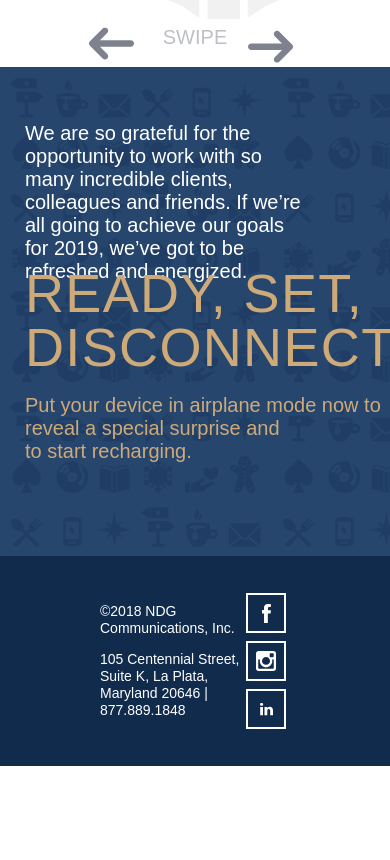
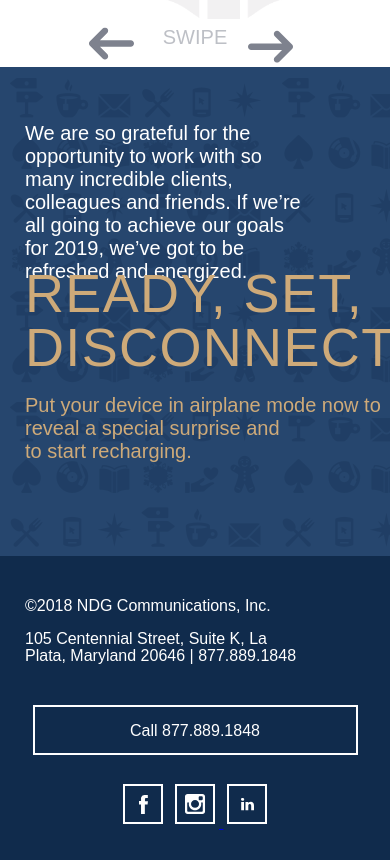
Before and after one commit to mbrowerNDG/holiday-offline, a website: page app/index.html in a window 390 px wide. Shown: the part 355-1215 px from the top of the page. Before the commit the page ends 1121 px from the top, so only its background shows below. Drawn offline with nearby package versions, Linux system fonts and the light colour scheme; no server answers; a web font is replaced by a local one.

Commit message:
finished mobile footer styles

```diff
--- a/app/index.html
+++ b/app/index.html
@@ -21,7 +21,7 @@
 <body class="">
   <div class="container" id="hideContent">
     <div class="slider-wrapper">
-      <div class="carousel" data-flickity='{ "fullscreen": true,"pageDots": false, "wrapAround": true, "arrowShape": "M0.541,32.7493 C0.526,32.7843 0.521,32.8213 0.507,32.8563 C0.189,33.6663 0,34.5413 0,35.4633 C0,36.3853 0.189,37.2603 0.507,38.0693 C0.521,38.1043 0.526,38.1423 0.541,38.1773 C0.904,39.0593 1.433,39.8533 2.097,40.5183 L30.413,68.8333 C33.203,71.6243 37.723,71.6243 40.513,68.8333 C43.304,66.0433 43.304,61.5233 40.513,58.7333 L24.386,42.6053 L92.857,42.6053 C96.803,42.6053 100,39.4063 100,35.4633 C100,31.5203 96.803,28.3203 92.857,28.3203 L24.386,28.3203 L40.513,12.1923 C43.304,9.4023 43.304,4.8833 40.513,2.0933 C39.118,0.6973 37.291,0.0003 35.463,0.0003 C33.636,0.0003 31.808,0.6973 30.413,2.0933 L2.097,30.4083 C1.433,31.0723 0.904,31.8673 0.541,32.7493" }'>
+      <div class="carousel" data-flickity='{ "fullscreen": true,"pageDots": false, "autoplay": true, "wrapAround": true, "arrowShape": "M0.541,32.7493 C0.526,32.7843 0.521,32.8213 0.507,32.8563 C0.189,33.6663 0,34.5413 0,35.4633 C0,36.3853 0.189,37.2603 0.507,38.0693 C0.521,38.1043 0.526,38.1423 0.541,38.1773 C0.904,39.0593 1.433,39.8533 2.097,40.5183 L30.413,68.8333 C33.203,71.6243 37.723,71.6243 40.513,68.8333 C43.304,66.0433 43.304,61.5233 40.513,58.7333 L24.386,42.6053 L92.857,42.6053 C96.803,42.6053 100,39.4063 100,35.4633 C100,31.5203 96.803,28.3203 92.857,28.3203 L24.386,28.3203 L40.513,12.1923 C43.304,9.4023 43.304,4.8833 40.513,2.0933 C39.118,0.6973 37.291,0.0003 35.463,0.0003 C33.636,0.0003 31.808,0.6973 30.413,2.0933 L2.097,30.4083 C1.433,31.0723 0.904,31.8673 0.541,32.7493" }'>
         <div class="carousel-cell">
 
           <img src="/assets/images/slide-1.png" class="img-responsive" alt="">
@@ -190,11 +190,12 @@
         </p>
         <h1 class="h1-gold">Ready, Set, Disconnect!</h1>
         <p class="p-gold desktop-only">Turn off your Wi-Fi now to reveal a special surprise and to start recharging.</p>
-            <p class="p-gold mobile-tablet">Put your device in airplane mode now to reveal a special surprise and<br/> to start recharging.</p>
+        <p class="p-gold mobile-tablet">Put your device in airplane mode now to reveal a special surprise and
+          <br/> to start recharging.</p>
       </div>
     </div>
     <footer>
-          <div class="footer-container">
+      <div class="footer-container hide-mobile-only-phone">
         <div class="infocontainer">
           <p>©2018 NDG Communications, Inc.</p>
           <p>105 Centennial Street, Suite K, La Plata, Maryland 20646 | 877.889.1848</p>
@@ -203,6 +204,29 @@
           <img src="/assets/icons/Facebook.svg" alt="">
           <img src="/assets/icons/Instagram.svg" alt="">
           <img src="/assets/icons/linkedin.svg" alt="">
+        </div>
+
+      </div>
+      <div class="footer-container-mobile show-mobile-only">
+        <div class="infocontainer-mobile">
+          <p>©2018 NDG Communications, Inc.</p>
+          <p>105 Centennial Street, Suite K, La Plata, Maryland 20646 | 877.889.1848</p>
+        </div>
+        <div class="button-container">
+          <button class="telephone">
+            <a href="tel:8778891848">Call 877.889.1848</a>
+          </button>
+        </div>
+        <div class="icon-container-mobile">
+          <a href="https://www.facebook.com/NDGcompanies" target="_blank"></a>
+          <img src="/assets/icons/Facebook.svg" alt="">
+          </a>
+          <a href="http://instagram.com/ndgagency" target="_blank">
+            <img src="/assets/icons/Instagram.svg" alt="">
+          </a>
+          <a href="https://www.linkedin.com/company/ndg-communications" target="_blank">
+            <img src="/assets/icons/linkedin.svg" alt="">
+          </a>
         </div>
       </div>
     </footer>
@@ -215,7 +239,7 @@
     <div class="text-overlay">
 
       <p class="p-white">
-        NDG  Communications is honored to make a holiday donation on your behalf to World Vision to help those who need it most.
+        NDG Communications is honored to make a holiday donation on your behalf to World Vision to help those who need it most.
       </p>
       <h1 class="h1-white">
         thank you and happy holidays!
--- a/app/scss/styles.scss
+++ b/app/scss/styles.scss
@@ -3,12 +3,15 @@ body {
   padding: 0;
   font-family: franklin-gothic-urw-cond, sans-serif;
 }
+
 .desktop-only {
   display: block !important;
 }
+
 .mobile-tablet {
   display: none;
 }
+
 .container {
   line-height: 1.5;
   overflow-x: hidden;
@@ -67,15 +70,19 @@ body {
 }
 
 /* icon color */
+
 .flickity-button {
   background: transparent;
 }
+
 .flickity-button-icon {
   fill: #7e828e;
 }
+
 .flickity-prev-next-button:hover {
   background: transparent;
 }
+
 .flickity-prev-next-button.previous {
   left: 15%;
 }
@@ -126,6 +133,7 @@ body {
   margin: 0;
   padding-top: 20px;
 }
+
 .h1-white {
   color: #ffffff;
   font-size: 54px;
@@ -148,6 +156,7 @@ body {
   right: 0;
   bottom: 131px;
 }
+
 .slider-copy-2 {
   position: relative;
   right: 0;
@@ -159,6 +168,7 @@ body {
   right: 0;
   bottom: 159px;
 }
+
 .slider-copy-4 {
   position: relative;
   right: 0;
@@ -170,6 +180,7 @@ body {
   right: 0;
   bottom: 165px;
 }
+
 .slider-copy-6 {
   position: relative;
   right: 0;
@@ -181,6 +192,7 @@ body {
   right: 0;
   bottom: 144px;
 }
+
 .slider-copy-8 {
   position: relative;
   right: 0;
@@ -244,15 +256,18 @@ footer {
     padding: 4px;
   }
 }
+
 .village {
   position: absolute;
   bottom: 0;
   left: 0;
   width: 100%;
 }
+
 .offline-container {
   background: #4d96b0;
 }
+
 .img-copy-container {
   align-self: baseline;
 }
@@ -267,6 +282,7 @@ footer {
   height: auto;
   width: 100%;
 }
+
 .flickity-button:focus {
   outline: 0;
   box-shadow: none;
@@ -284,15 +300,16 @@ footer {
   transform: translate(-50%);
   text-align: center;
 }
+
 .hide-mobile-only-phone {
   display: block !important;
 }
+
 //tablet media queries
 @media (min-width: 768px) and (max-width: 1024px) {
   .desktop-only {
     display: none !important;
   }
-
   .mobile-tablet {
     display: block;
   }
@@ -306,7 +323,6 @@ footer {
   .flickity-prev-next-button.previous {
     left: 1%;
   }
-
   .flickity-prev-next-button.next {
     right: 1%;
     top: 50%;
@@ -336,18 +352,19 @@ footer {
     bottom: 129px;
   }
   .hide-mobile-only-phone {
-    display: block !important ;
+    display: block !important;
   }
   .show-tablet-desktop {
     display: block !important;
   }
 }
+
 //phone styles
 @media (min-width: 320px) and (max-width: 480px) {
   .desktop-only {
     display: none !important;
   }
-  .mobile-tablet{
+  .mobile-tablet {
     display: block;
   }
   .show-tablet-desktop {
@@ -369,7 +386,6 @@ footer {
     left: 20%;
     top: 80%;
   }
-
   .flickity-prev-next-button.next {
     top: 80%;
     right: 20%;
@@ -391,7 +407,6 @@ footer {
     -webkit-transform: translateX(-50%);
     transform: translateX(-50%);
   }
-
   .hide-mobile-only-phone {
     display: none !important;
   }
@@ -410,7 +425,6 @@ footer {
     right: 0;
     bottom: 10px;
   }
-
   .slider-copy-3 {
     position: relative;
     right: 0;
@@ -421,7 +435,6 @@ footer {
     right: 0;
     bottom: 10px;
   }
-
   .slider-copy-5 {
     position: relative;
     right: 0;
@@ -432,7 +445,6 @@ footer {
     right: 0;
     bottom: 10px;
   }
-
   .slider-copy-7 {
     position: relative;
     right: 0;
@@ -443,25 +455,21 @@ footer {
     right: 0;
     bottom: 10px;
   }
-
   .slider-copy-9 {
     position: relative;
     left: 0;
     bottom: 10px;
   }
-
   .slider-copy-10 {
     position: relative;
     right: 0;
     bottom: 10px;
   }
-
   .slider-copy-11 {
     position: relative;
     right: 0;
     bottom: 10px;
   }
-
   .slider-copy-12 {
     position: relative;
     right: 0;
@@ -472,14 +480,14 @@ footer {
     margin-top: 35px;
     padding: 25px;
   }
-  .bg-blue{
+  .bg-blue {
     padding: 25px;
   }
-  .h1-gold{
+  .h1-gold {
     line-height: 54px;
     margin-top: 35px;
   }
-  .p-white{
+  .p-white {
     width: 285px;
   }
   .copy-container {
@@ -495,4 +503,43 @@ footer {
     width: 100%;
     overflow: hidden;
   }
+  .footer-container-mobile {
+    padding: 25px;
+    width: 100%;
+    display: flex;
+    flex-direction: column;
   }
+  .infocontainer-mobile {
+    align-self: flex-start;
+    width: 80%;
+    font-size: 16px;
+
+  }
+  .icon-container-mobile {
+    align-self: center;
+  }
+  button a {
+    font-size: 16px;
+    font-weight: 500;
+    line-height: 17px;
+    text-align: center;
+    background: transparent;
+    color: #ffffff;
+    text-decoration: none;
+    font-weight: 500;
+  }
+  button{
+    border: 2px solid #FFFFFF;
+    height: 50px;
+    width: 325px;
+    background: transparent;
+  }
+  .button-container{
+    align-self: center;
+    margin: auto;
+    padding: 25px 0 25px
+  }
+  footer p{
+    font-size: 16px;
+  }
+}
--- a/app/service-worker.js
+++ b/app/service-worker.js
@@ -3,10 +3,9 @@ const filesToCache = [
     'index.html',
     'css/styles.css',
     'js/main.js',
+    'js/snow.js',
+    'assets/images/snow-village.png'
 
-    '/assets/icons',
-    '/assets/images',
-    '/assets/videos'
 
 
 
```
Also changed, not shown: app/css/styles.css. Lines whose indentation alone changed are shown as unchanged.
